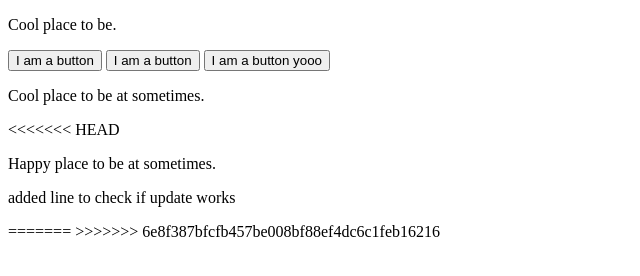
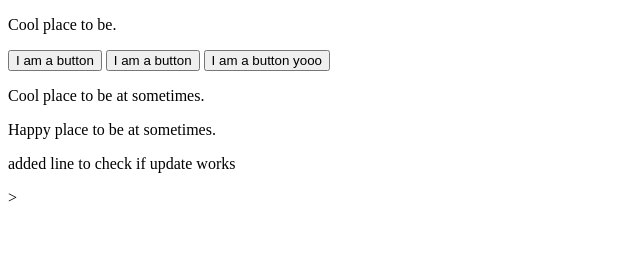
Before and after one commit to DanHult88/Assigment3AzureCourse, a plain HTML site: page index.html in a window 1280 px wide. Shown: the whole page, without its empty margins (0-640 px from the left). Drawn offline with Linux system fonts and the light colour scheme.

Commit message:
updated code

```diff
--- a/index.html
+++ b/index.html
@@ -12,12 +12,12 @@
     <button>I am a button yooo </button>
 
     <P> Cool place to be at sometimes.</P>
-<<<<<<< HEAD
+
 
     <P> Happy place to be at sometimes.</P>
 
     <p> added line to check if update works</p>
-=======
->>>>>>> 6e8f387bfcfb457be008bf88ef4dc6c1feb16216
+
+>
 </body>
 </html>
```
